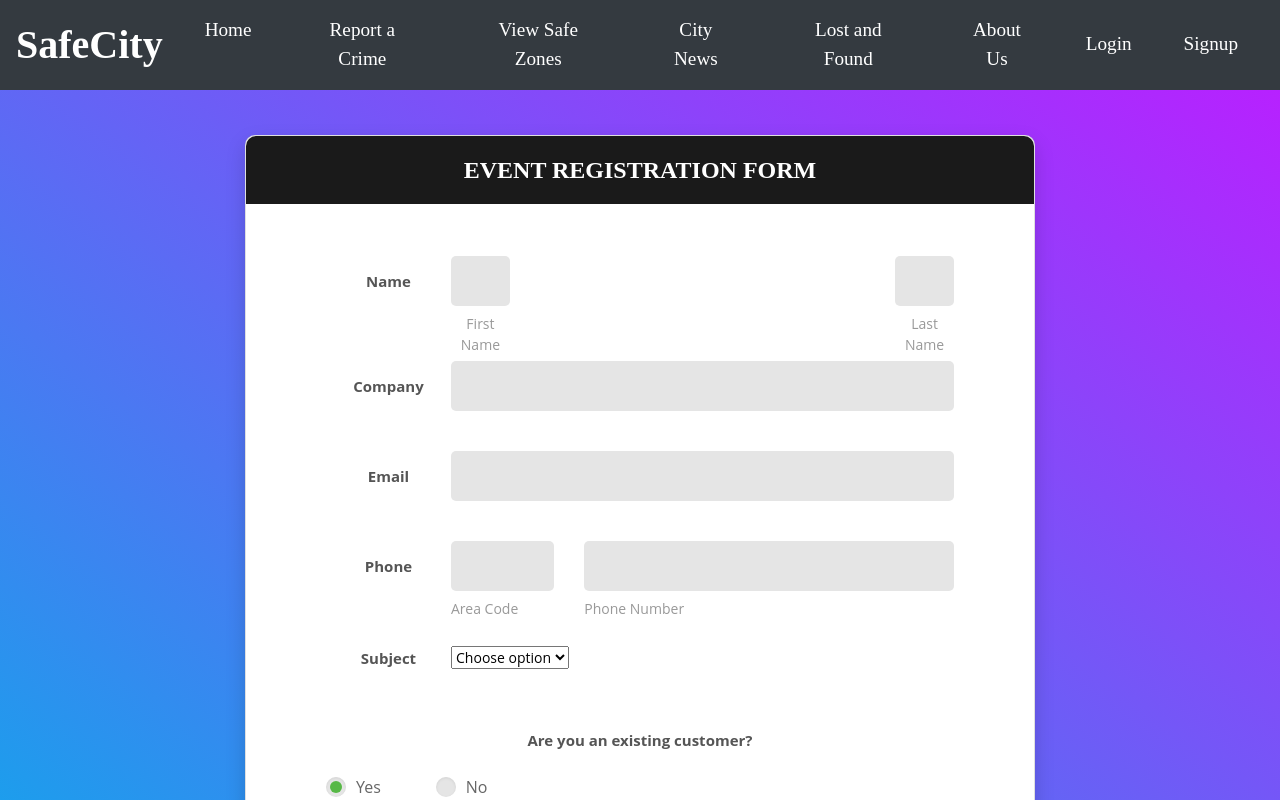
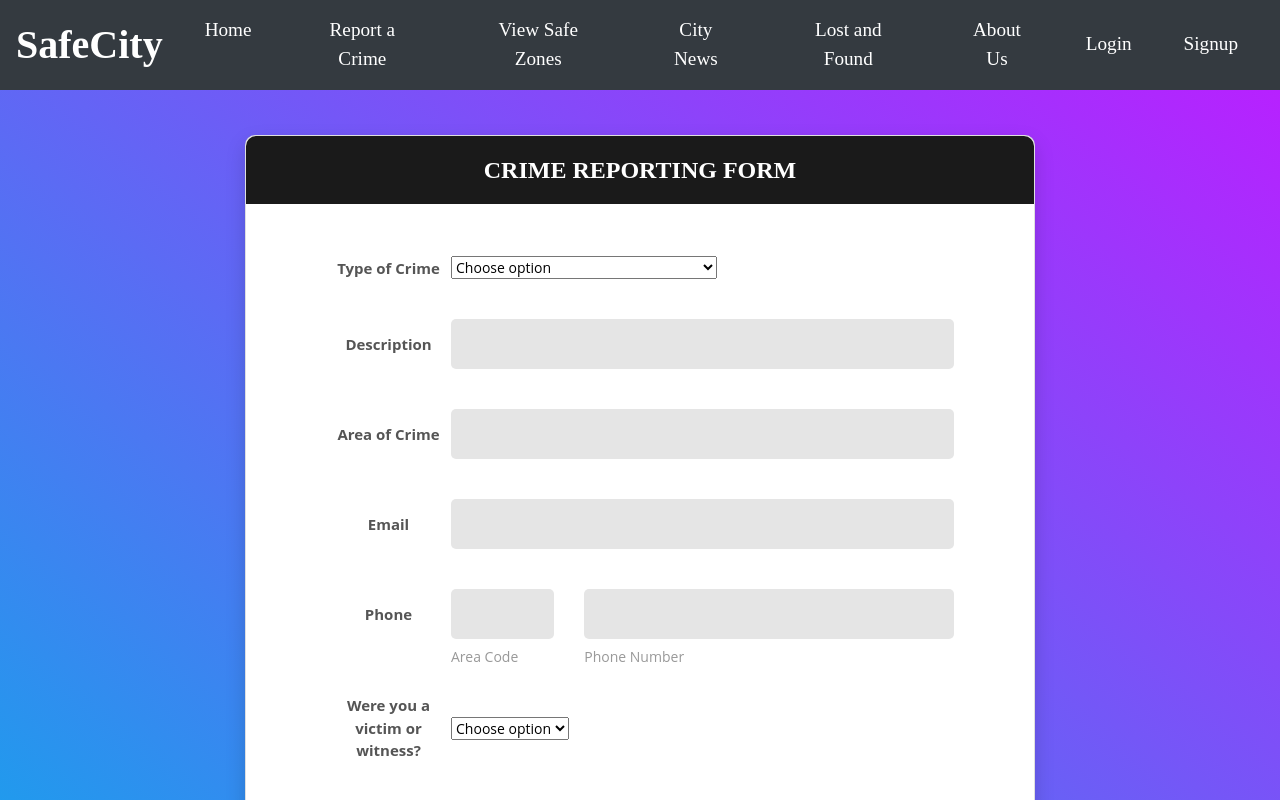
Before and after one commit to mshayaan/Web-App, a React (Create React App) app in the folder frontend/: page /reportcrime in a window 1280 px wide. Shown: the top 800 px of the page. Built offline with nearby package versions, Linux system fonts and the light colour scheme.

Commit message:
Updates to the crime reporting form

```diff
--- a/frontend/src/Components/Pages/reportCrime.css
+++ b/frontend/src/Components/Pages/reportCrime.css
@@ -327,6 +327,7 @@
 
   .p-t-15 {
     padding-top: 15px;
+    padding-left: 15px;
   }
 
   .p-t-10 {
--- a/frontend/src/Components/Pages/reportCrime.jsx
+++ b/frontend/src/Components/Pages/reportCrime.jsx
@@ -82,34 +82,60 @@ class ReportCime extends Component {
         <div class="wrapper wrapper--w790">
             <div class="card card-5">
                 <div class="card-heading">
-                    <h2 class="title">Event Registration Form</h2>
+                    <h2 class="title">Crime Reporting Form</h2>
                 </div>
                 <div class="card-body">
                     <form method="POST">
-                        <div class="form-row m-b-55">
+                        {/* <div class="form-row m-b-55">
+                          <div class="form-row">
                             <div class="name">Name</div>
                             <div class="value">
-                                <div class="row row-space">
-                                    <div class="col-2">
-                                        <div class="input-group-desc">
-                                            <input class="input--style-5" type="text" name="first_name"/>
-                                            <label class="label--desc">first name</label>
-                                        </div>
-                                    </div>
-                                    <div class="col-2">
-                                        <div class="input-group-desc">
-                                            <input class="input--style-5" type="text" name="last_name"/>
-                                            <label class="label--desc">last name</label>
-                                        </div>
+                                <div class="input-group">
+                                    <input class="input--style-5" type="text" name="name"/>
+                                </div>
+                            </div>
+                          </div>
+                        </div> */}
+                        <div class="form-row">
+                            <div class="name">Type of Crime</div>
+                            <div class="value">
+                                <div class="input-group">
+                                    <div class="rs-select2 js-select-simple select--no-search">
+                                        <select name="subject">
+                                            <option disabled="disabled" selected="selected">Choose option</option>
+                                            <option>Snatching</option>
+                                            <option>Murder</option>
+                                            <option>Kidnapping</option>
+                                            <option>Assault</option>
+                                            <option>Rape</option>
+                                            <option>Child Abuse</option>
+                                            <option>Burglary</option>
+                                            <option>Abuse of Power</option>
+                                            <option>Other (Mention details in description)</option>
+
+
+
+
+                                        </select>
+                                        <div class="select-dropdown"></div>
                                     </div>
                                 </div>
                             </div>
                         </div>
+
                         <div class="form-row">
-                            <div class="name">Company</div>
+                            <div class="name">Description</div>
                             <div class="value">
                                 <div class="input-group">
-                                    <input class="input--style-5" type="text" name="company"/>
+                                    <input class="input--style-5" type="text" name="description"/>
+                                </div>
+                            </div>
+                        </div>
+                        <div class="form-row">
+                            <div class="name">Area of Crime</div>
+                            <div class="value">
+                                <div class="input-group">
+                                    <input class="input--style-5" type="text" name="area-of-crime"/>
                                 </div>
                             </div>
                         </div>
@@ -141,15 +167,14 @@ class ReportCime extends Component {
                             </div>
                         </div>
                         <div class="form-row">
-                            <div class="name">Subject</div>
+                            <div class="name">Were you a victim or witness?</div>
                             <div class="value">
                                 <div class="input-group">
                                     <div class="rs-select2 js-select-simple select--no-search">
                                         <select name="subject">
                                             <option disabled="disabled" selected="selected">Choose option</option>
-                                            <option>Subject 1</option>
-                                            <option>Subject 2</option>
-                                            <option>Subject 3</option>
+                                            <option>Victim</option>
+                                            <option>Witness</option>
                                         </select>
                                         <div class="select-dropdown"></div>
                                     </div>
@@ -157,7 +182,7 @@ class ReportCime extends Component {
                             </div>
                         </div>
                         <div class="form-row p-t-20">
-                            <label class="label label--block">Are you an existing customer?</label>
+                        <div class="name">Did you report to the police?          </div>
                             <div class="p-t-15">
                                 <label class="radio-container m-r-55">Yes
                                     <input type="radio" checked="checked" name="exist"/>
@@ -170,7 +195,7 @@ class ReportCime extends Component {
                             </div>
                         </div>
                         <div>
-                            <button class="btn btn--radius-2 btn--red" type="submit">Register</button>
+                            <button class="btn btn--radius-2 btn--red" type="submit">Submit</button>
                         </div>
                     </form>
                 </div>
```
